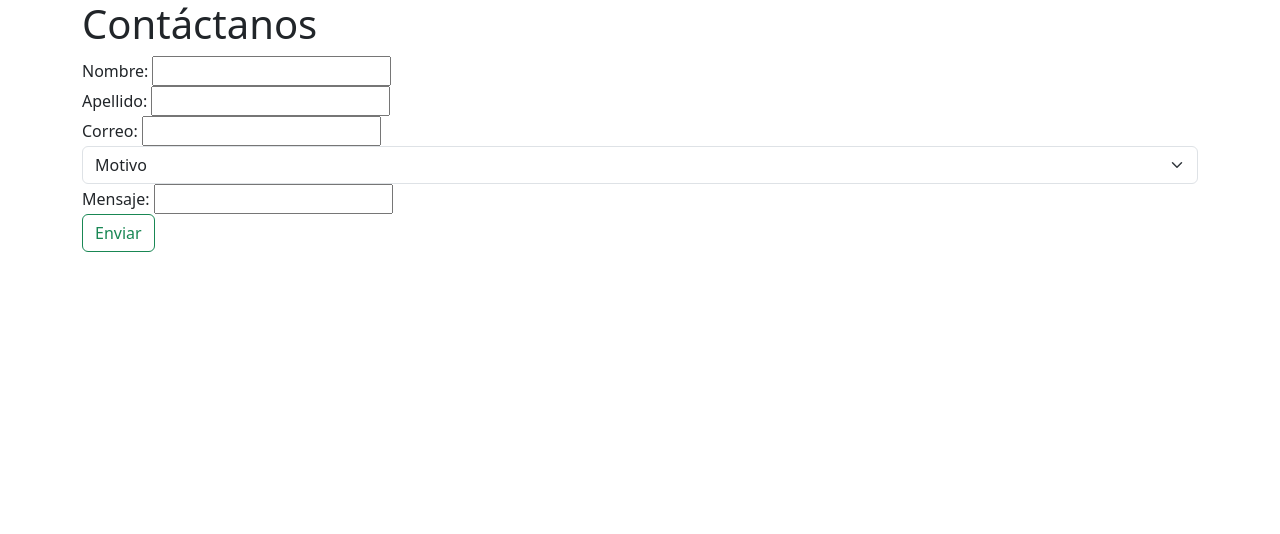
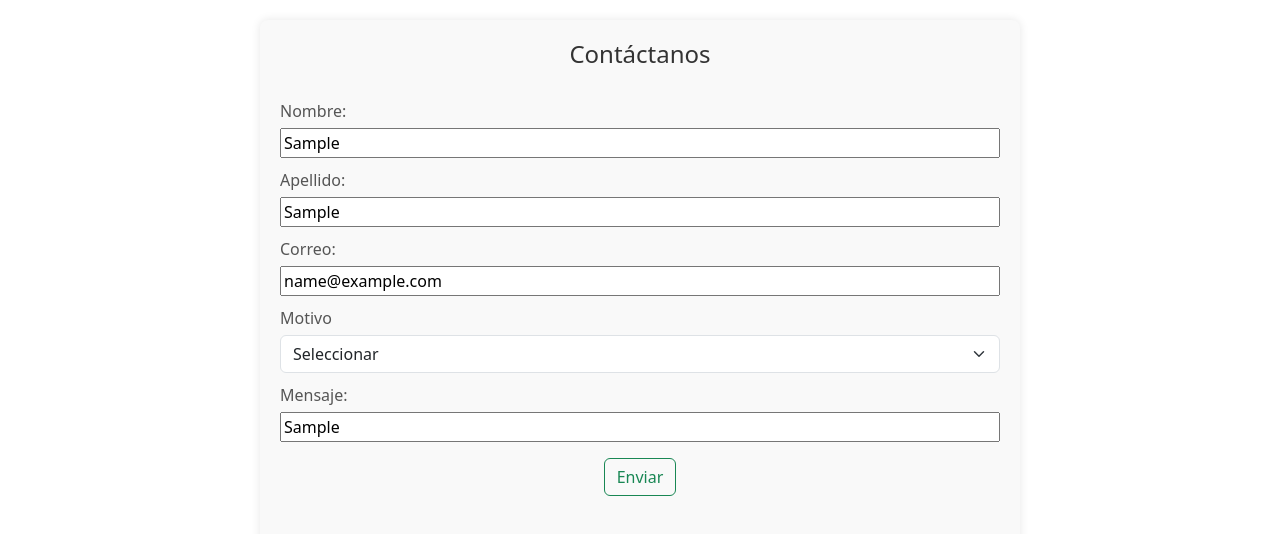
Before and after one commit to jordannadelahozarmijo/grupo14-master, a plain HTML site: page M4/M4S1/scr/index.html in a window 1280 px wide. Both pictures are taken after typing "Sample", "Sample", "name@example.com", "Sample" into the empty fields and a click on the button "Enviar". Drawn offline with nearby package versions, Linux system fonts and the light colour scheme.

Commit message:
actualizar archivos

```diff
--- a/M4/M4S1/assets/css/main.css
+++ b/M4/M4S1/assets/css/main.css
@@ -1 +1,55 @@
 /**/
+h1 {
+    font-size: 24px;
+    color: #333;
+    margin-bottom: 20px;
+    text-align: center;
+}
+
+label {
+    display: block;
+    font-size: 16px;
+    color: #555;
+    margin-bottom: 5px;
+}
+
+select {
+    width: 100%;
+    padding: 8px;
+    border: 1px solid #ddd;
+    border-radius: 4px;
+    font-size: 16px;
+    box-sizing: border-box;
+}
+
+.container {
+    max-width: 800px;
+    margin: 0 auto;
+    padding: 20px;
+    text-align: center;
+}
+
+.form-container {
+    text-align: center;
+    background-color: #f9f9f9;
+    border-radius: 8px;
+    box-shadow: 0 0 10px rgba(0, 0, 0, 0.1);
+    padding: 20px;
+}
+
+#formulario{
+    text-align: center;
+}
+
+.form-group {
+    display: flex;
+    text-align: start;
+    flex-direction: column;
+    padding-top: 10px;
+
+}
+
+/* Estilo del botón */
+.button {
+    text-align: center;
+}
--- a/M4/M4S1/assets/js/main.js
+++ b/M4/M4S1/assets/js/main.js
@@ -1,20 +1,55 @@
-//Evaluación modulo 4 sesión 1
-/*document.getElementById('formulario').addEventListener('submit', function(event) {
+//Formulario
 
+document.getElementById('formulario').addEventListener('submit', function(event) {
     event.preventDefault();
 
-    //Definir las constantes utilizando los ID del formulario
-    const nombre = document.getElementById('nombre').value.trim();
-    const apellido = document.getElementById('apellido').value.trim();
-    const email = document.getElementById('email').value.trim();
-    const motivo = document.getElementById('motivo').value.trim();
-    const mensaje = document.getElementById('mensaje').value.trim();
+    // Expresión regular para validar formato email
+    const simbolos = /^[^\s@]+@[^\s@]+\.[^\s@]+$/;
 
-    // Ayuda a rastrear el estado de validación del formulario
-    let formularioValido = true;
+    // Función para validar email
+    const validarEmail = email => simbolos.test(email);
 
-    if (formularioValido) {
-        alert(`DE: ${nombre} (${email}) \n - ASUNTO: ${motivo} \n -MENSAJE: \n ${mensaje}`);
+    // Crear clase vacío para contacto
+    var contacto = {};
+
+    // Crear set: validador dentro del formulario
+    let validador = {
+        set: (objeto, propiedad, valor) => {
+            //Constantes de las propiedades utilizadas en el formulario
+            const campoEmail = propiedad === 'email';
+            const camposObligatorios = ['nombre', 'apellido', 'motivo', 'mensaje'].includes(propiedad);
+
+            if (campoEmail && !validarEmail(valor)) {
+                console.log('El correo electrónico no es válido');
+                return false;
+            }
+
+            if (camposObligatorios && valor.trim() === '') {
+                console.log(`${propiedad} es obligatorio`);
+                return false;
+            }
+
+            // asignar valores al objeto
+            objeto[propiedad] = valor;
+            return true;
+        }
+    };
+
+    // Crear el proxy: target y handler
+    let Proxy = new Proxy(contacto, validador);
+
+    // Recoger valores del formulario para cumplir las condiciones y mostrar el alert
+    Proxy.nombre = document.getElementById('nombre').value.trim();
+    Proxy.apellido = document.getElementById('apellido').value.trim();
+    Proxy.email = document.getElementById('email').value.trim();
+    Proxy.motivo = document.getElementById('motivo').value.trim();
+    Proxy.mensaje = document.getElementById('mensaje').value.trim();
+
+
+    // Keys ayuda a verificar si el objeto contacto tiene todos los valores, de ser así entonces el formulario es válido
+    if (Object.keys(contacto).length === 5) {
+
+        alert(`DE: ${Proxy.nombre} (${Proxy.email}) \n - ASUNTO: ${Proxy.motivo} \n -MENSAJE: \n ${Proxy.mensaje}`);
         console.log('Formulario enviado con éxito');
 
         // Limpia el formulario
@@ -23,59 +58,4 @@
     else {
         console.log('No se pudo enviar el formulario debido a errores de validación.');
     }
-
-});*/
-document.getElementById('formulario').addEventListener('submit', function(event) {
-    event.preventDefault();
-
-    // Crear objeto vacío para la contacto
-    let contacto = {};
-
-    // Crear set: validador dentro del formulario
-    let validador = {
-        set: function(objeto, propiedad, valor) {
-            if (propiedad === 'email') {
-                const emailValido = validarEmail(valor);
-                if (!emailValido) {
-                    console.log('El correo electrónico no es válido');
-                    return false;
-                }
-            } else if (['nombre', 'apellido', 'motivo', 'mensaje'].includes(propiedad)) {
-                if (valor.trim() === '') {
-                    console.log(`${propiedad} es obligatorio`);
-                    return false;
-                }
-            }
-            // Definir el valor asociado a la propiedad
-            objeto[propiedad] = valor;
-            return true;
-        }
-    };
-
-    // Crear el proxy: target y handler
-    let contactoProxy = new Proxy(contacto, validador);
-
-    // Recoger valores del formulario
-    contactoProxy.nombre = document.getElementById('nombre').value.trim();
-    contactoProxy.apellido = document.getElementById('apellido').value.trim();
-    contactoProxy.email = document.getElementById('email').value.trim();
-    contactoProxy.motivo = document.getElementById('motivo').value.trim();
-    contactoProxy.mensaje = document.getElementById('mensaje').value.trim();
-
-    // Si el objeto contacto tiene todos los valores, entonces el formulario es válido
-    if (Object.keys(contacto).length === 5) {
-        alert(`DE: ${contactoProxy.nombre} (${contactoProxy.email}) \n - ASUNTO: ${contactoProxy.motivo} \n -MENSAJE: \n ${contactoProxy.mensaje}`);
-        console.log('Formulario enviado con éxito');
-
-        // Limpia el formulario
-        document.getElementById('formulario').reset();
-    } else {
-        console.log('No se pudo enviar el formulario debido a errores de validación.');
-    }
 });
-
-// Función para validar formato de email
-function validarEmail(email) {
-    const re = /^[^\s@]+@[^\s@]+\.[^\s@]+$/;
-    return re.test(email);
-}
--- a/M4/M4S1/scr/index.html
+++ b/M4/M4S1/scr/index.html
@@ -4,51 +4,50 @@
     <meta name="viewport" content="width=device-width, initial-scale=1.0">
     <title>M4S1</title>
     <link href="https://cdn.jsdelivr.net/npm/bootstrap@5.3.3/dist/css/bootstrap.min.css" rel="stylesheet" integrity="sha384-QWTKZyjpPEjISv5WaRU9OFeRpok6YctnYmDr5pNlyT2bRjXh0JMhjY6hW+ALEwIH" crossorigin="anonymous">
+    <link rel="stylesheet" href="../assets/css/main.css">
 </head>
 <body>
 
     <div class="container">
+         <!--Inicio de formulario-->
         <div class="form-container">
             <h1>Contáctanos</h1>
-
             <form id="formulario">
-                <div id="subGroup" class="col-lg-12">
-
+                <!--Nombre-->
                     <div class="form-group">
-                        <label for="nombre">Nombre:</label>
-                        <input type="text" id="nombre" name="nombre" required>
+                        <label class="" for="nombre">Nombre:</label>
+                        <input class="" type="text" id="nombre" name="nombre" required>
                     </div>
-
-                    <div class="form-group">
+                 <!--Apellido-->
+                <div class="form-group">
                         <label for="apellido">Apellido:</label>
                         <input type="text" id="apellido" name="apellido" required>
-                    </div>
                 </div>
+                <!--Correo-->
                 <div class="form-group">
                     <label for="email">Correo:</label>
                     <input type="email" id="email" name="email" required>
                 </div>
-
-
-                <div class="form-group">
-                    <select id="motivo" class="form-select" aria-label="Default select example">
-                        <option selected>Motivo</option>
+                <!--Select-->
+                <div id="selector" class="form-group">
+                    <label for="motivo">Motivo</label>
+                    <select id="motivo" class="form-select col-sm-4" aria-label="Default select example">
+                        <option selected>Seleccionar</option>
                         <option value="Problemas con su cuenta online.">Problemas con su cuenta online.</option>
                         <option value="Reestablecer contraseña.">Reestablecer contraseña.</option>
                         <option value="Solicitud de atencion al cliente.">Solicitud de atencion al cliente.</option>
                         <option value="Otro.">Otro.</option>
                     </select>
                 </div>
-
+                    <!--Mensaje-->
                 <div class="form-group">
                     <label for="mensaje">Mensaje:</label>
                     <input type="text" id="mensaje" name="mensaje" required>
                 </div>
-
+                    <!--Botón-->
                 <div class="button">
-                    <button class="btn btn-outline-success" type="submit">Enviar</button>
+                    <button class="btn btn-outline-success mb-3 mt-3" type="submit">Enviar</button>
                 </div>
-
             </form>
         </div>
     </div>
```
